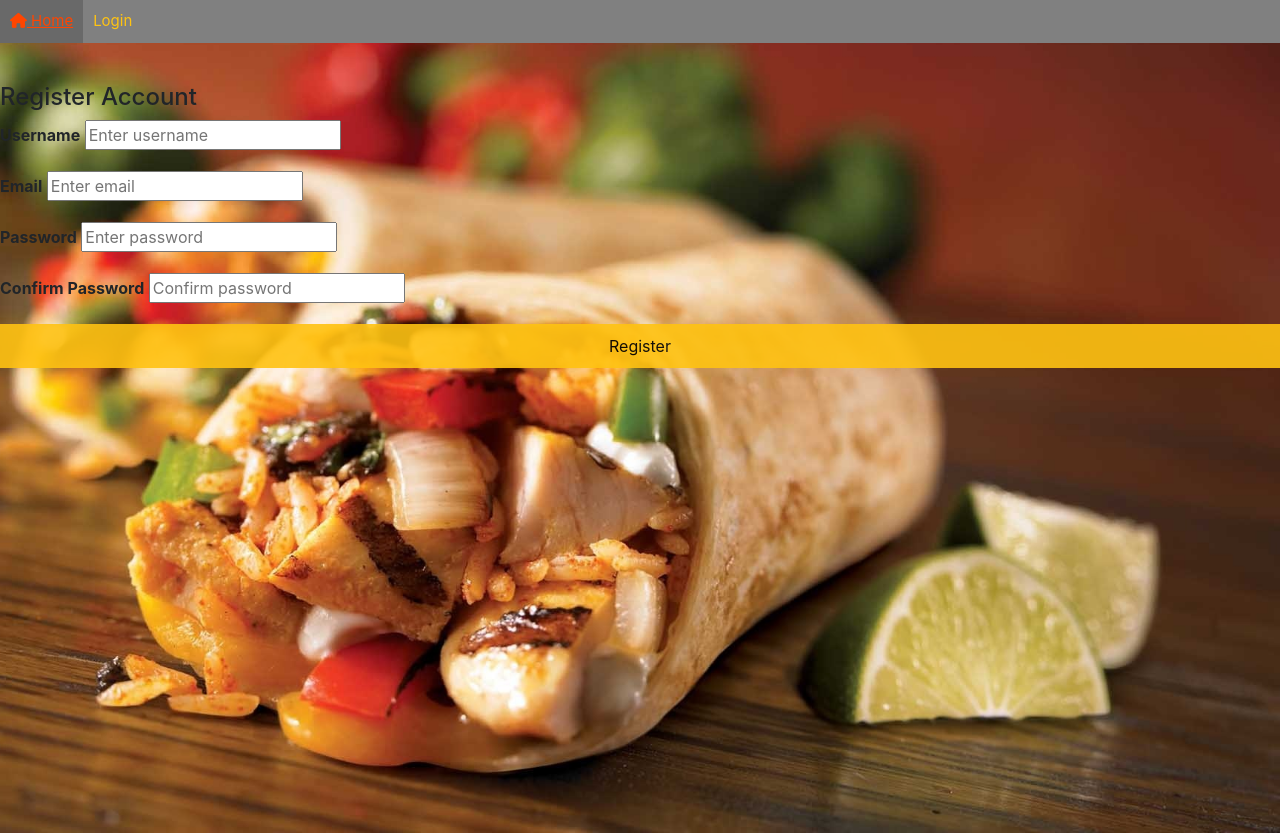
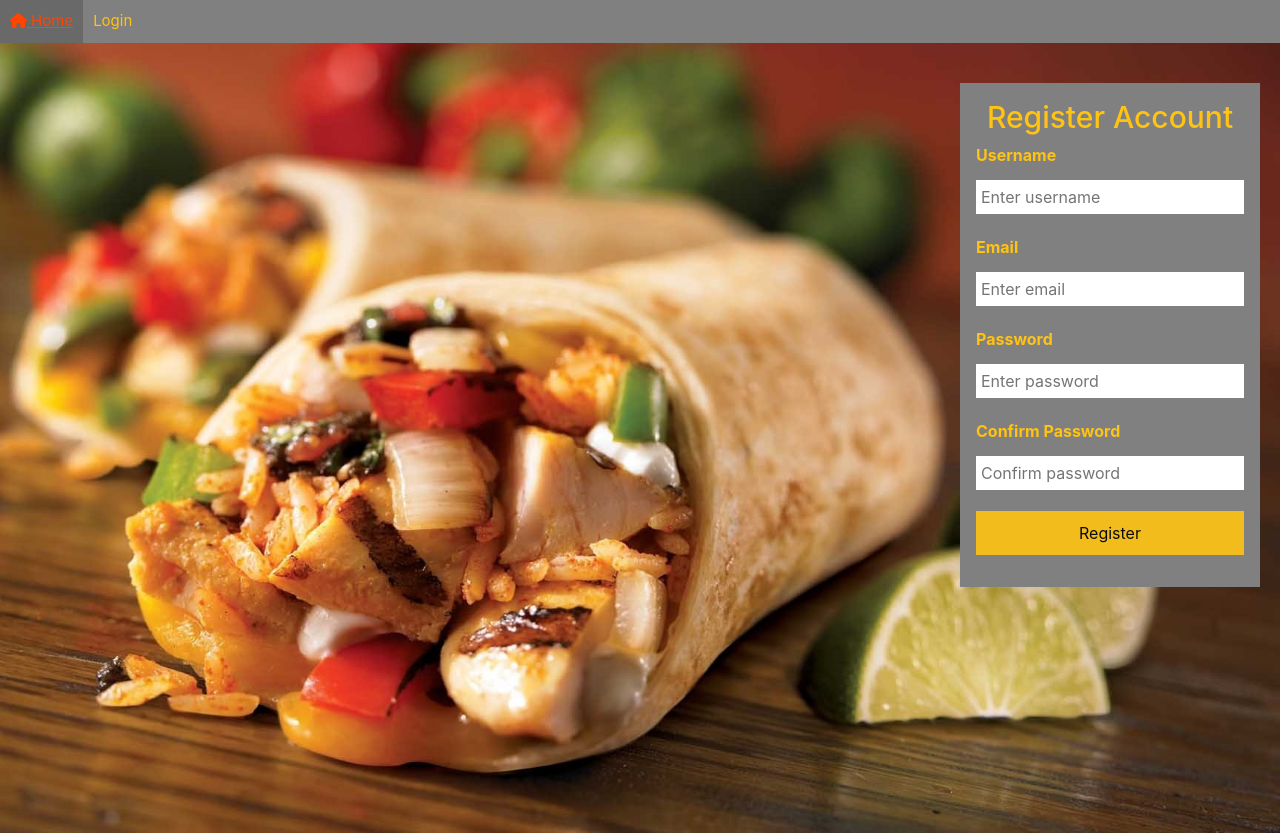
Before and after one commit to Joshhnatek/cmpe131proj, a Flask app: page /register in a window 1280 px wide. Run offline with Flask 2, Linux system fonts and the light colour scheme; some libraries are stand-ins or nearby versions.

Commit message:
Fixed register form container

```diff
--- a/app/static/css/registerstyle.css
+++ b/app/static/css/registerstyle.css
@@ -1,4 +1,4 @@
-.bg_img div h4{
+.register-container h4{
     color: #FFC312;
     text-align: center;
     font-size: 30px;
@@ -14,7 +14,7 @@
 }
 
 
-.bg_img form div{
+.register-container{
     position: absolute;
     padding: 16px;
     background-color: gray;
@@ -22,11 +22,11 @@
     right: 20px;
 }
 
-.bg_img label{
+.register-container label{
     color: #FFC312;
 }
 
-.bg_img input[type=text], .bg_img input[type=password]{
+.register-container input[type=text], .register-container input[type=password]{
     width: 100%;
     padding: 5px;
     border: none;
--- a/app/templates/register.html
+++ b/app/templates/register.html
@@ -4,7 +4,7 @@
 
 <div class="bg-img">
     <form action="" method="post">
-        <div>
+        <div class="register-container">
         <h4>Register Account</h4>
         {{form.hidden_tag()}}
         <p>
```
